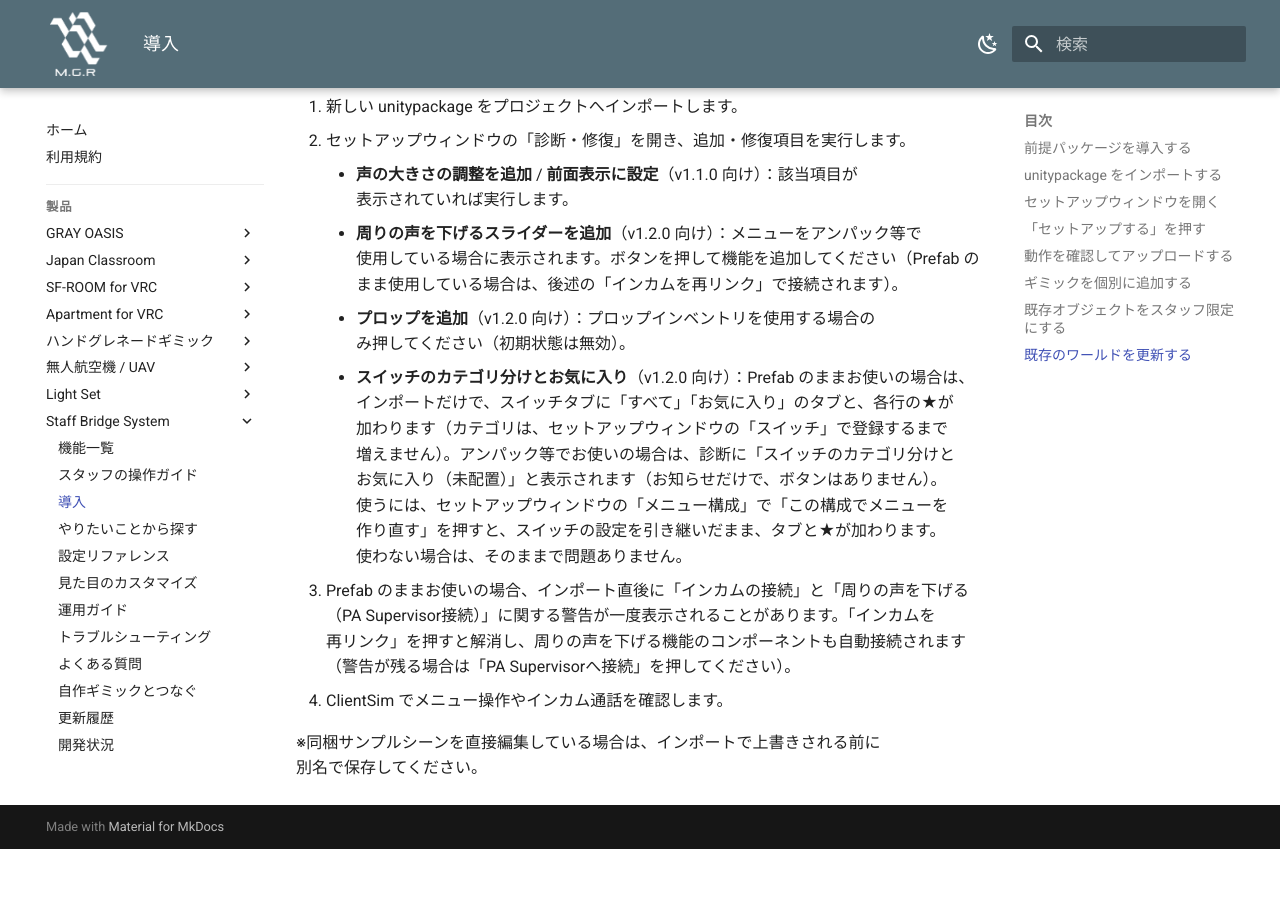
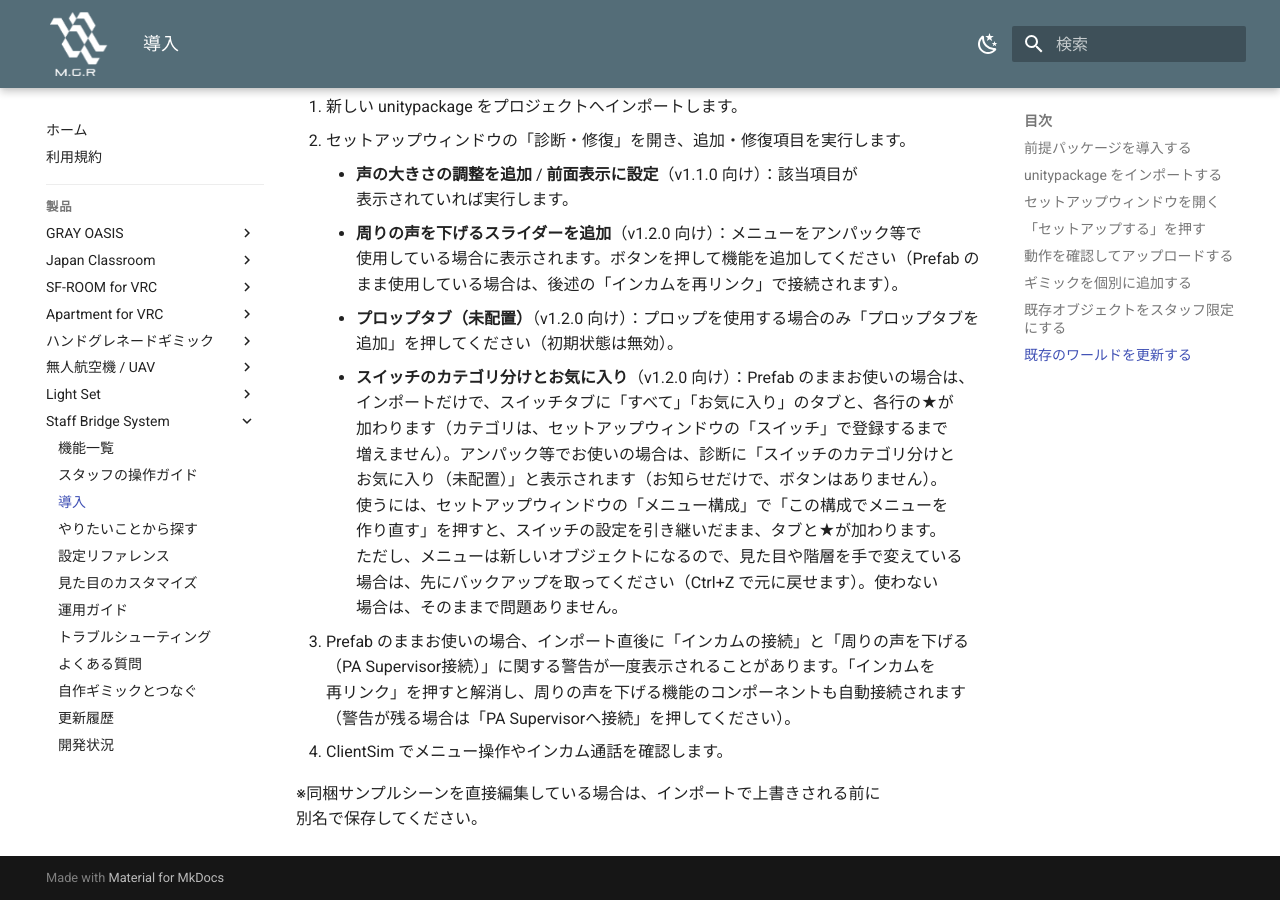
Before and after one commit to MAGURO-git/ProductArchive, an MkDocs documentation site: the page built from docs/staff-bridge-system/install.md, in a window 1280 px wide and 900 px high, scrolled down 3776 px. Built offline with MkDocs 1.6.1 and Material for MkDocs 9.7.7, drawn with Linux system fonts in a browser that asks for light colours; before the commit the page ends 4625 px from its top, so only the background shows below that.

Commit message:
SBS マニュアル: スイッチのカテゴリ・お気に入りを使うための作り直しの注意（バックアップ・Ctrl+Z）を足す
Co-Authored-By: Claude Sonnet 5.5 <noreply@anthropic.com>

```diff
--- a/docs/staff-bridge-system/install.md
+++ b/docs/staff-bridge-system/install.md
@@ -122,8 +122,8 @@ Hierarchyでオブジェクトを選択し、右クリック > **GameObject > MG
 2. セットアップウィンドウの「診断・修復」を開き、追加・修復項目を実行します。
     - **声の大きさの調整を追加** / **前面表示に設定**（v1.1.0 向け）：該当項目が表示されていれば実行します。
     - **周りの声を下げるスライダーを追加**（v1.2.0 向け）：メニューをアンパック等で使用している場合に表示されます。ボタンを押して機能を追加してください（Prefab のまま使用している場合は、後述の「インカムを再リンク」で接続されます）。
-    - **プロップを追加**（v1.2.0 向け）：プロップインベントリを使用する場合のみ押してください（初期状態は無効）。
-    - **スイッチのカテゴリ分けとお気に入り**（v1.2.0 向け）：Prefab のままお使いの場合は、インポートだけで、スイッチタブに「すべて」「お気に入り」のタブと、各行の★が加わります（カテゴリは、セットアップウィンドウの「スイッチ」で登録するまで増えません）。アンパック等でお使いの場合は、診断に「スイッチのカテゴリ分けとお気に入り（未配置）」と表示されます（お知らせだけで、ボタンはありません）。使うには、セットアップウィンドウの「メニュー構成」で「この構成でメニューを作り直す」を押すと、スイッチの設定を引き継いだまま、タブと★が加わります。使わない場合は、そのままで問題ありません。
+    - **プロップタブ（未配置）**（v1.2.0 向け）：プロップを使用する場合のみ「プロップタブを追加」を押してください（初期状態は無効）。
+    - **スイッチのカテゴリ分けとお気に入り**（v1.2.0 向け）：Prefab のままお使いの場合は、インポートだけで、スイッチタブに「すべて」「お気に入り」のタブと、各行の★が加わります（カテゴリは、セットアップウィンドウの「スイッチ」で登録するまで増えません）。アンパック等でお使いの場合は、診断に「スイッチのカテゴリ分けとお気に入り（未配置）」と表示されます（お知らせだけで、ボタンはありません）。使うには、セットアップウィンドウの「メニュー構成」で「この構成でメニューを作り直す」を押すと、スイッチの設定を引き継いだまま、タブと★が加わります。ただし、メニューは新しいオブジェクトになるので、見た目や階層を手で変えている場合は、先にバックアップを取ってください（Ctrl+Z で元に戻せます）。使わない場合は、そのままで問題ありません。
 3. Prefab のままお使いの場合、インポート直後に「インカムの接続」と「周りの声を下げる（PA Supervisor接続）」に関する警告が一度表示されることがあります。「インカムを再リンク」を押すと解消し、周りの声を下げる機能のコンポーネントも自動接続されます（警告が残る場合は「PA Supervisorへ接続」を押してください）。
 4. ClientSim でメニュー操作やインカム通話を確認します。
 
```
